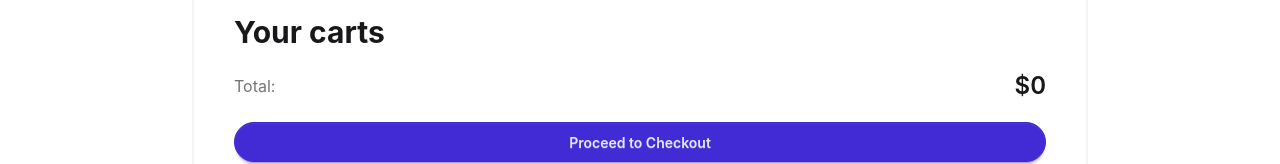
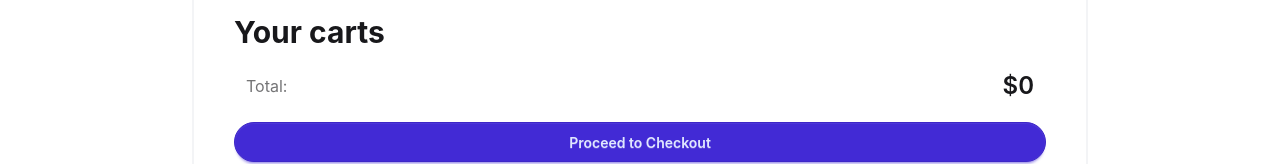
Before and after one commit to Nafiul-Islam-Eshan/DigiTools-Platform, a React (Vite) app: page / in a window 1280 px wide. Both pictures are taken after a click on the radio button "Cart (0)". Shown: the part 1094-1258 px from the top of the page. Built offline with nearby package versions, Linux system fonts and the light colour scheme.

Commit message:
Carts: Total price calculation functionality is set

```diff
--- a/public/Products.json
+++ b/public/Products.json
@@ -3,7 +3,7 @@
     "id": "prod_001",
     "name": "Starter Web Host",
     "description": "Perfect for personal blogs and small portfolios.",
-    "price": 5.100,
+    "price": 5.00,
     "period": "monthly",
     "tag": "new",
     "tagType": "new",
--- a/src/Components/DigitalTools/Cart.jsx
+++ b/src/Components/DigitalTools/Cart.jsx
@@ -1,11 +1,12 @@
 import React from "react";
 
 const Cart = ({ cards }) => {
-  console.log(cards);
+    const totalPrice = cards.reduce((sum , item)=> sum + item.price, 0 )
+//   console.log(cards);
   return (
     <div className="w-full md:w-[70%] mx-auto my-8 border-2 border-gray-100 rounded-lg p-10 space-y-5">
       {/* Heading */}
-      <h2 className="font-bold text-3xl"> Your carts</h2>
+      <h2 className="font-bold text-3xl">Your carts</h2>
 
       {/* Each selected cart */}
       {cards.map((card) => {
@@ -28,11 +29,11 @@ const Cart = ({ cards }) => {
       })}
 
       {/* Total */}
-      <div className="flex justify-between items-center">
+      <div className="flex justify-between items-center mx-3">
         <p className="opacity-60">Total:</p>
         <p className="text-2xl font-semibold">
           {" "}
-          $<span>0</span>{" "}
+          ${totalPrice}
         </p>
       </div>
 
```
